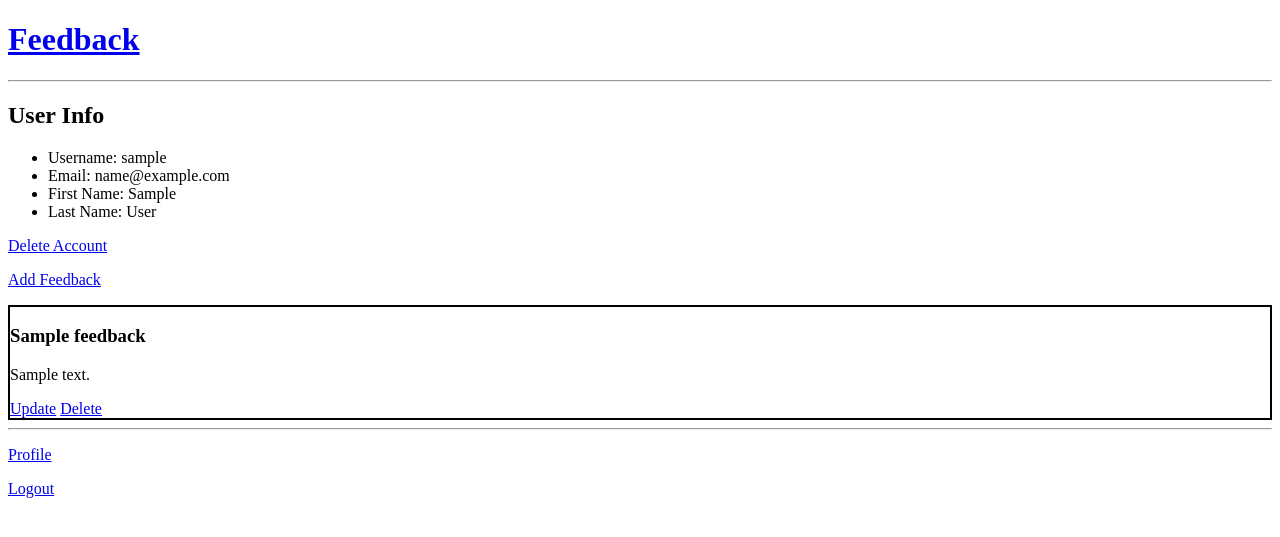
After one commit to alocke8181/flask-feedback, a Flask app: a page that uses templates/base.html in a window 1280 px wide. The commit adds this page. Shown: the top 537 px of the page. Run offline with Flask 3, Linux system fonts and the light colour scheme; the visitor is signed in with stand-in values (Sample User, id 1); tables that the repository leaves empty hold one stand-in row (values such as "Sample post").

Commit message:
completed exercise

```diff
--- a/app.py
+++ b/app.py
@@ -2,8 +2,9 @@ from flask import Flask, request, render_template, redirect, flash, session
 from flask_debugtoolbar import DebugToolbarExtension
 from flask_sqlalchemy import SQLAlchemy
 from flask_bcrypt import Bcrypt
-from models import db, connect_db, User
-from forms import Register_Form, Login_Form
+from models import db, connect_db, User, Feedback
+from forms import Register_Form, Login_Form, Feedback_Form
+import datetime
 
 
 app = Flask(__name__)
@@ -17,45 +18,155 @@ connect_db(app)
 
 @app.route('/')
 def show_home():
-    return redirect('/register')
+    feedbacks = Feedback.query.order_by(Feedback.created_at.desc()).limit(5).all()
+    return render_template('home.html',feedbacks=feedbacks)
 
+#=====================================================================================================
 @app.route('/register', methods=['GET','POST'])
 def register():
     """Show the registration form and handle the post request"""
-    form = Register_Form()
-    if form.validate_on_submit():
-        name = form.name.data
-        password = form.password.data
-        email = form.email.data
-        first_name = form.first_name.data
-        last_name = form.last_name.data
-        new_user = User.register(name, password, email, first_name, last_name)
-        db.session.add(new_user)
-        db.session.commit()
-        session['cur_user'] = new_user.username
-        return redirect('/secret')
-
+    if session.get('cur_user'):
+        flash("You are already logged in!")
+        return redirect('/')
     else:
-        return render_template('register.html', form=form)
+        form = Register_Form()
+        if form.validate_on_submit():
+            name = form.name.data
+            if User.query.filter_by(username=name).first():
+                flash("That username is already taken!")
+                return redirect('/register')
+            else:
+                password = form.password.data
+                email = form.email.data
+                if User.query.filter_by(email=email).first():
+                    flash("That email is already taken!")
+                    return redirect('/register')
+                else:
+                    first_name = form.first_name.data
+                    last_name = form.last_name.data
+                    new_user = User.register(name, password, email, first_name, last_name)
+                    db.session.add(new_user)
+                    db.session.commit()
+                    session['cur_user'] = new_user.username
+                    return redirect(f'/users/{new_user.username}')
+        else:
+            return render_template('register.html', form=form)
 
 @app.route('/login', methods=['GET','POST'])
 def login():
     """Show the login form and handle the post request"""
-    form = Login_Form()
-    if form.validate_on_submit():
-        username = form.name.data
-        password = form.password.data
-        user = User.login(username,password)
-        if user:
-            session['cur_user'] = user.username
-            flash("Successfully logged in!")
-            return redirect('/secret')
+    if session.get('cur_user'):
+        flash("You are already logged in!")
+        return redirect('/')
+    else:
+        form = Login_Form()
+        if form.validate_on_submit():
+            username = form.name.data
+            password = form.password.data
+            user = User.login(username,password)
+            if user:
+                session['cur_user'] = user.username
+                flash("Successfully logged in!")
+                return redirect(f'/users/{user.username}')
+            else:
+                flash("Invalid username/password!")
+                return render_template('login.html', form=form)
         else:
-            flash("Invalid username/password!")
             return render_template('login.html', form=form)
+
+@app.route('/logout', methods=['GET'])
+def logout():
+    session.pop('cur_user')
+    flash("Successfully logged out!")
+    return redirect('/login')
+
+@app.route('/users/<string:username>')
+def show_user(username):
+    """Shows information about a user
+    Also validates that they are logged in as themselves"""
+    if session.get('cur_user') == username:
+        user = User.query.filter_by(username=username).first()
+        feedbacks = Feedback.query.filter_by(username=username).order_by(Feedback.created_at.desc()).all()
+        return render_template('user.html',user=user, feedbacks=feedbacks)
     else:
-        return render_template('login.html', form=form)
+        flash('You must be logged in as the correct user to see that page!')
+        return redirect('/register')
 
+@app.route('/users/<string:username>/delete')
+def delete_user(username):
+    """Validates and deletes the user with their posts"""
+    if session.get('cur_user')==username:
+        user = User.query.filter_by(username=username).first()
+        db.session.delete(user)
+        db.session.commit()
+        flash("Account successfully deleted!")
+        session.pop('cur_user')
+        return redirect('/')
+    else:
+        flash('You must be logged in as the correct user to see that page!')
+        return redirect('/login')
+
+@app.route('/users/<string:username>/delete/confirm')
+def show_confirm_delete(username):
+    """Validates and shows a page confirming if the user wants to delete their profile"""
+    if session.get('cur_user')==username:
+        return render_template('delete.html', username=username)
+    else:
+        flash('You must be logged in as the correct user to see that page!')
+        return redirect('/login')
+
+#=====================================================================================================
+@app.route('/users/<string:username>/feedback/add', methods = ['GET','POST'])
+def add_feedback(username):
+    """Shows the form for adding feedback and process the post request
+    Also validates the user is logged in correctly"""
+    if session.get('cur_user') == username:
+        form = Feedback_Form()
+        if form.validate_on_submit():
+            title = form.title.data
+            content = form.content.data
+            new_feedback = Feedback(title=title, content=content, username=username)
+            db.session.add(new_feedback)
+            db.session.commit()
+            return redirect(f'/users/{username}')
+        else:
+            return render_template('add.html',form=form)
+    else:
+        flash('You must be logged in as the correct user to see that page!')
+        return redirect('/login')
+
+@app.route('/feedback/<int:feedback_id>/update',methods = ['GET','POST'])
+def update_feedback(feedback_id):
+    """Shows the edit form and handles the post request
+    Also validates the user"""
+    feedback = Feedback.query.get(feedback_id)
+    if session.get('cur_user')==feedback.username:
+        form  = Feedback_Form(obj=feedback)
+        if form.validate_on_submit():
+            feedback.title = form.title.data
+            feedback.content = form.content.data
+            feedback.created_at = datetime.datetime.now()
+            db.session.add(feedback)
+            db.session.commit()
+            return redirect(f'/users/{feedback.username}')
+        else:
+            return render_template('update.html',form=form)
+    else:
+        flash('You must be logged in as the correct user to see that page!')
+        return redirect('/login')
+
+@app.route('/feedback/<int:feedback_id>/delete',methods=['POST'])
+def delete_feedback(feedback_id):
+    """Deletes a specified feedback with validation"""
+    feedback = Feedback.query.get(feedback_id)
+    if session.get('cur_user')==feedback.username:
+        db.session.delete(feedback)
+        db.session.commit()
+    else:
+        flash('You must be logged in as the correct user to see that page!')
+        return redirect('/login')
+
+#=====================================================================================================
 @app.route('/secret', methods=['GET'])
 def show_secret():
     """Show the secret page if a user is logged in, otherwise redirect back to home"""
@@ -64,9 +175,3 @@ def show_secret():
     else:
         flash("You must register and/or login to view that page!")
         return redirect('/register')
-
-@app.route('/logout', methods=['GET'])
-def logout():
-    session.pop('cur_user')
-    flash("Successfully logged out!")
-    return redirect('/login')
--- a/templates/base.html
+++ b/templates/base.html
@@ -15,9 +15,11 @@
     {%endblock%}
     <hr>
     {% if 'cur_user' in session %}
+        <a href="/users/{{session.get('cur_user')}}"><p>Profile</p></a>
         <a href="/logout"><p>Logout</p></a>
     {% else %}
         <a href="/login"><p>Login</p></a>
+        <a href="/register"><p>Register</p></a>
     {% endif %}
 </body>
 </html>
--- /dev/null
+++ b/templates/user.html
@@ -0,0 +1,26 @@
+{% extends 'base.html' %}
+{% block content %}
+<h2>User Info</h2>
+<ul>
+    <li>Username: {{user.username}}</li>
+    <li>Email: {{user.email}}</li>
+    <li>First Name: {{user.first_name}}</li>
+    <li>Last Name: {{user.last_name}}</li>
+</ul>
+<p><a href="/users/{{user.username}}/delete/confirm">Delete Account</a></p>
+<p><a href="/users/{{user.username}}/feedback/add">Add Feedback</a></p>
+
+
+{% if feedbacks[0] == null %}
+    <p>You have not submitted any feedback yet!</p>
+{% else %}
+    {% for feedback in feedbacks %}
+    <div class="feedback" style="border: 2px solid black;">
+        <h3>{{feedback.title}}</h3>
+        <p>{{feedback.content}}</p>
+        <a href="/feedback/{{feedback.id}}/update">Update</a>
+        <a href="/feedback/{{feedback.id}}/delete">Delete</a>
+    </div>
+    {% endfor %}
+{% endif %}
+{% endblock %}
```
Also changed, not shown: forms.py (+6 -1 lines), models.py (+18 -2 lines), templates/add.html (added, +18 -0 lines), templates/delete.html (added, +9 -0 lines), templates/home.html (added, +17 -0 lines), templates/update.html (added, +18 -0 lines).
